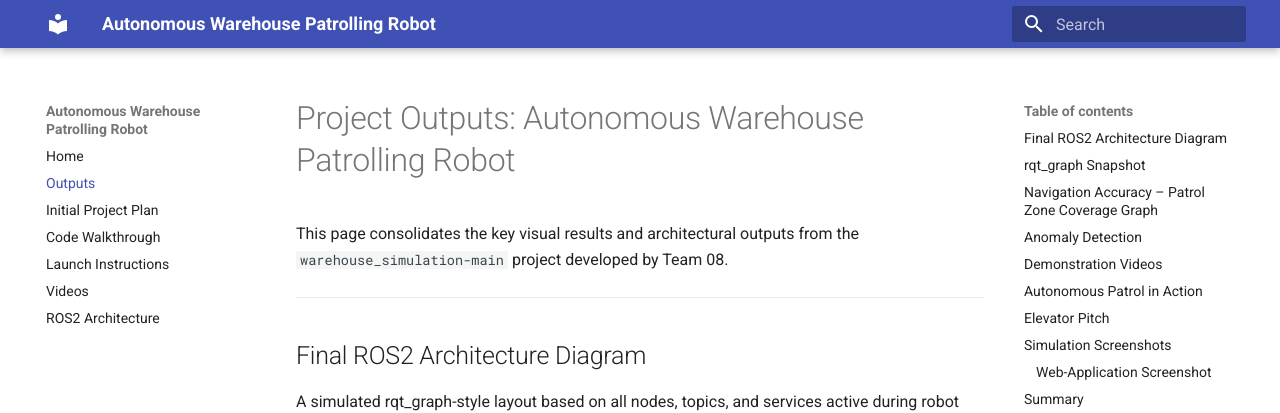
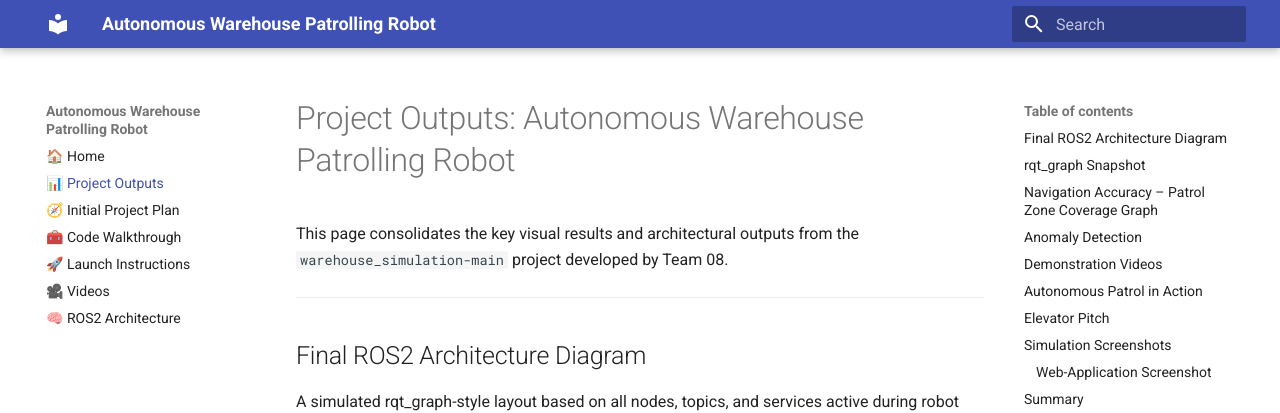
Before and after one commit to ASU-RAS598-2025-S-Team08/RAS598-2025-S-Team08.github.io, an MkDocs documentation site: the page built from docs/outputs.md, in a window 1280 px wide. Shown: the top 413 px of the page. Built offline with MkDocs 1.6.1 and Material for MkDocs 9.7.7, drawn with Linux system fonts in a browser that asks for light colours.

Commit message:
Update mkdocs.yml

```diff
--- a/mkdocs.yml
+++ b/mkdocs.yml
@@ -1,14 +1,16 @@
 site_name: Autonomous Warehouse Patrolling Robot
 theme:
   name: material
+
 nav:
-  - Home: index.md
-  - Outputs: outputs.md
-  - Initial Project Plan: initialplan.md
-  - Code Walkthrough: codewalkthrough.md
-  - Launch Instructions: launch.md
-  - Videos: videos.md
-  - ROS2 Architecture: ros2_architecture.md
+  - 🏠 Home: index.md
+  - 📊 Project Outputs: outputs.md
+  - 🧭 Initial Project Plan: initialplan.md
+  - 🧰 Code Walkthrough: codewalkthrough.md
+  - 🚀 Launch Instructions: launch.md
+  - 🎥 Videos: videos.md
+  - 🧠 ROS2 Architecture: ros2_architecture.md
+
 markdown_extensions:
   - toc:
       permalink: true
```
